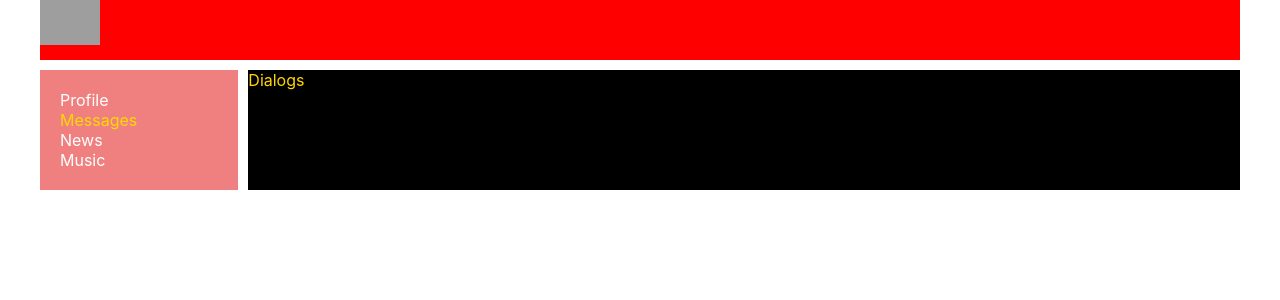
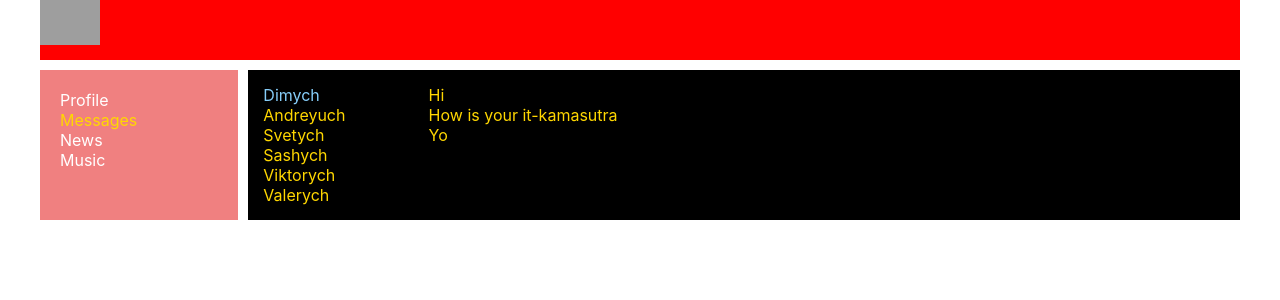
Before and after one commit to gorokh-sergy/social-network, a React (Create React App) app: page /dialogs in a window 1280 px wide. Shown: the top 300 px of the page. Built offline with nearby package versions, Linux system fonts and the light colour scheme; grey boxes are pictures that could not be loaded.

Commit message:
dialogs layout

```diff
--- a/src/components/Dialogs/Dialogs.jsx
+++ b/src/components/Dialogs/Dialogs.jsx
@@ -2,7 +2,23 @@ import React from 'react'
 import styles from './Dialogs.module.css'
 
 const Dialogs = (props) => {
-  return <div> Dialogs</div>
+  return (
+    <div className={styles.dialogs}>
+      <div className={styles.dialogsItems}>
+        <div className={styles.dialog + ' ' + styles.active}>Dimych</div>
+        <div className={styles.dialog}>Andreyuch</div>
+        <div className={styles.dialog}>Svetych</div>
+        <div className={styles.dialog}>Sashych</div>
+        <div className={styles.dialog}>Viktorych</div>
+        <div className={styles.dialog}>Valerych</div>
+      </div>
+      <div className={styles.messages}>
+        <div className={styles.message}>Hi</div>
+        <div className={styles.message}>How is your it-kamasutra</div>
+        <div className={styles.message}>Yo</div>
+      </div>
+    </div>
+  )
 }
 
 export default Dialogs
--- a/src/components/Dialogs/Dialogs.module.css
+++ b/src/components/Dialogs/Dialogs.module.css
@@ -0,0 +1,22 @@
+.dialogs {
+  display: grid;
+  grid-template-columns: 2fr 10fr;
+}
+
+.dialogsItems {
+  padding: 15px;
+}
+
+.dialogsItems .active {
+  color: lightskyblue;
+}
+
+.dialog {
+}
+
+.messages {
+  padding: 15px;
+}
+
+.message {
+}
```
